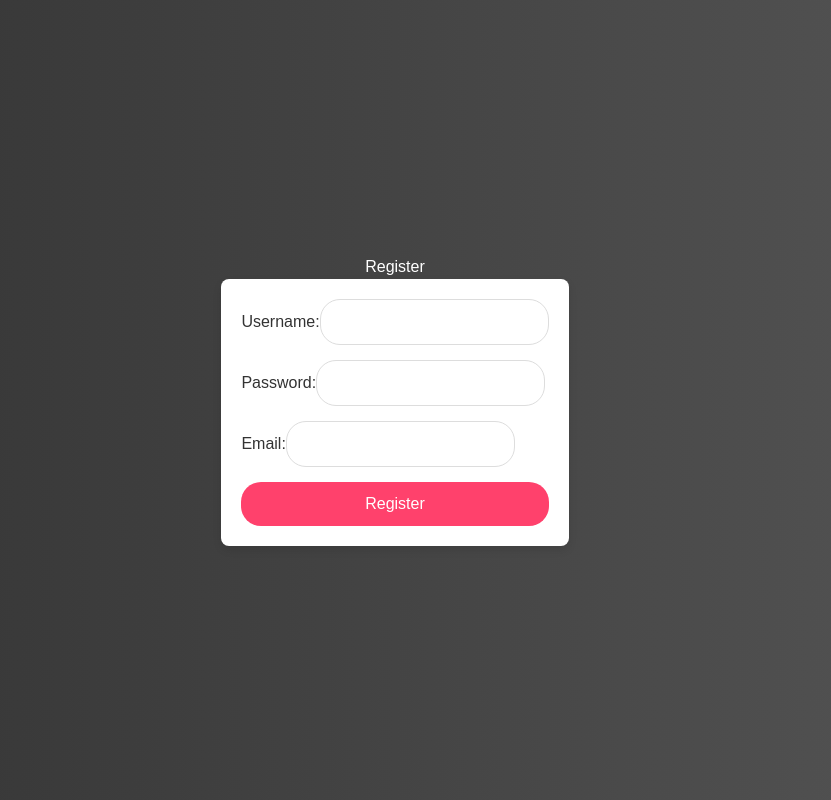
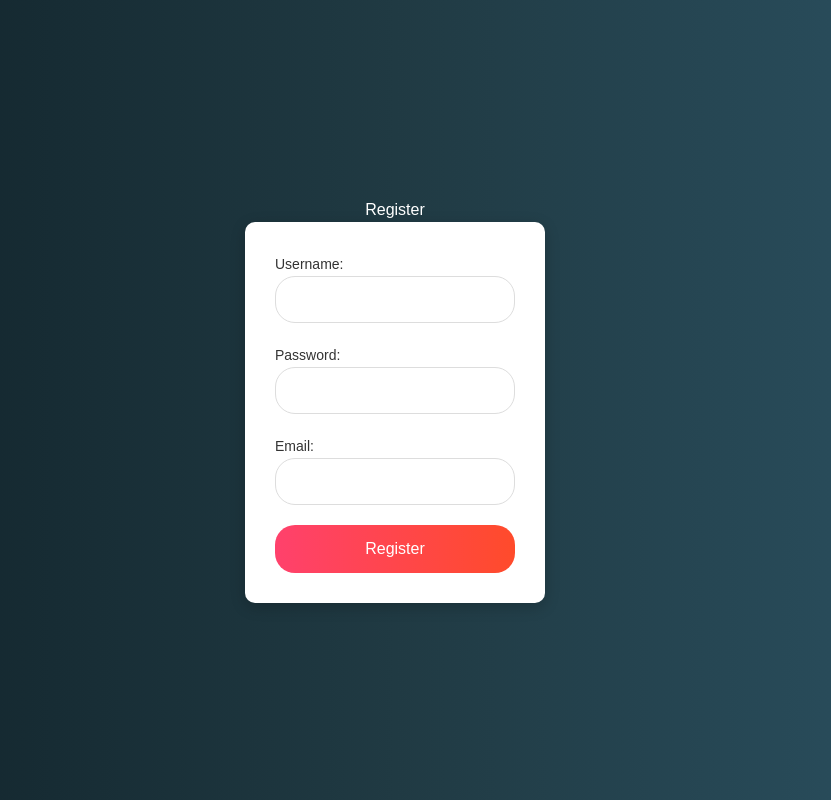
Before and after one commit to JustGithubProject/GolangCasino, a React (Vite) app in the folder frontend-casino/: page /register in a window 1280 px wide. Shown: the whole page, without its empty margins (245-1076 px from the left). Built offline with nearby package versions, Linux system fonts and the light colour scheme.

Commit message:
теперь нельзя ставить, больше своего баланса :)

```diff
--- a/frontend-casino/src/components/auth_components/Register.jsx
+++ b/frontend-casino/src/components/auth_components/Register.jsx
@@ -19,18 +19,19 @@ const Register = () => {
         'http://127.0.0.1:8081/register/user/',
         { username, password, email },
         {
+          withCredentials: true,
           headers: {
             'Content-Type': 'application/json',
           },
         }
       );
 
-      if (response.status !== 200) {
+      if (response.status !== 201) {
         throw new Error('Registration failed');
       }
 
       setSuccess('Registration successful!');
-      navigate('/login'); // Redirect to the roulette page
+      navigate('/login'); // Redirect to the login page
     } catch (err) {
       setError('Registration failed. Please try again.');
     }
@@ -43,38 +44,44 @@ const Register = () => {
       alignItems: 'center',
       justifyContent: 'center',
       height: '100vh',
-      background: 'linear-gradient(to right, #333, #555)',
+      background: 'linear-gradient(to right, #0f2027, #203a43, #2c5364)',
       color: '#fff',
       fontFamily: 'Arial, sans-serif',
+      padding: '20px',
     },
     form: {
       display: 'flex',
       flexDirection: 'column',
       background: '#fff',
-      padding: '20px',
-      borderRadius: '8px',
-      boxShadow: '0 4px 8px rgba(0, 0, 0, 0.1)',
+      padding: '30px',
+      borderRadius: '10px',
+      boxShadow: '0 4px 15px rgba(0, 0, 0, 0.2)',
       color: '#333',
+      width: '300px',
     },
     formGroup: {
-      marginBottom: '15px',
+      marginBottom: '20px',
     },
     label: {
-      marginBottom: '5px',
+      marginBottom: '8px',
+      fontSize: '14px',
     },
     input: {
-      padding: '10px',
+      padding: '12px',
       borderRadius: '20px',
       border: '1px solid #ddd',
+      width: '100%',
+      fontSize: '14px',
     },
     button: {
-      padding: '10px',
+      padding: '12px',
       borderRadius: '20px',
       border: 'none',
-      background: '#ff416c',
+      background: 'linear-gradient(to right, #ff416c, #ff4b2b)',
       color: '#fff',
       cursor: 'pointer',
       fontSize: '16px',
+      transition: 'background 0.3s ease',
     },
     error: {
       color: '#ff4b2b',
@@ -122,7 +129,14 @@ const Register = () => {
             style={styles.input}
           />
         </div>
-        <button type="submit" style={styles.button}>Register</button>
+        <button
+          type="submit"
+          style={styles.button}
+          onMouseOver={(e) => e.target.style.background = 'linear-gradient(to right, #ff4b2b, #ff416c)'}
+          onMouseOut={(e) => e.target.style.background = 'linear-gradient(to right, #ff416c, #ff4b2b)'}
+        >
+          Register
+        </button>
       </form>
     </div>
   );
```
